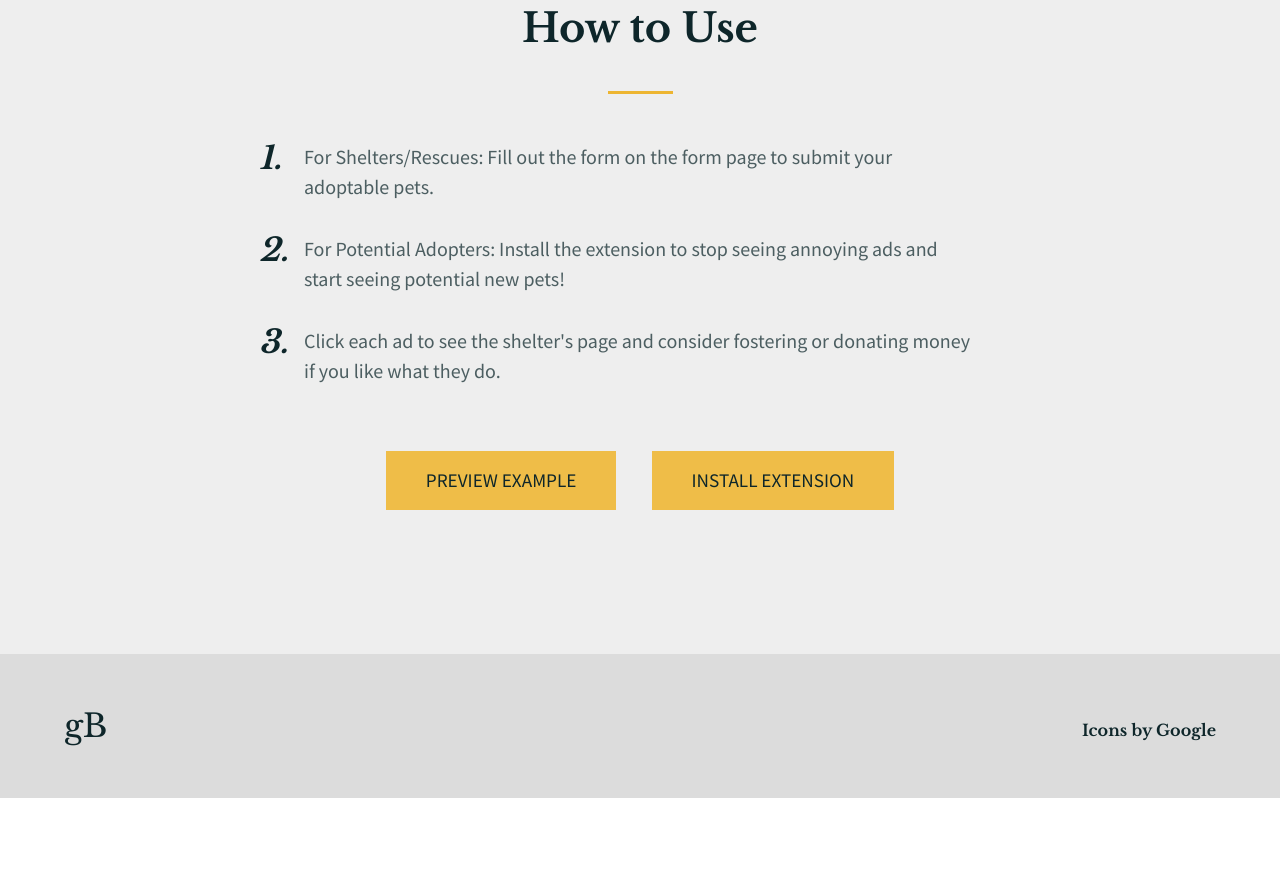
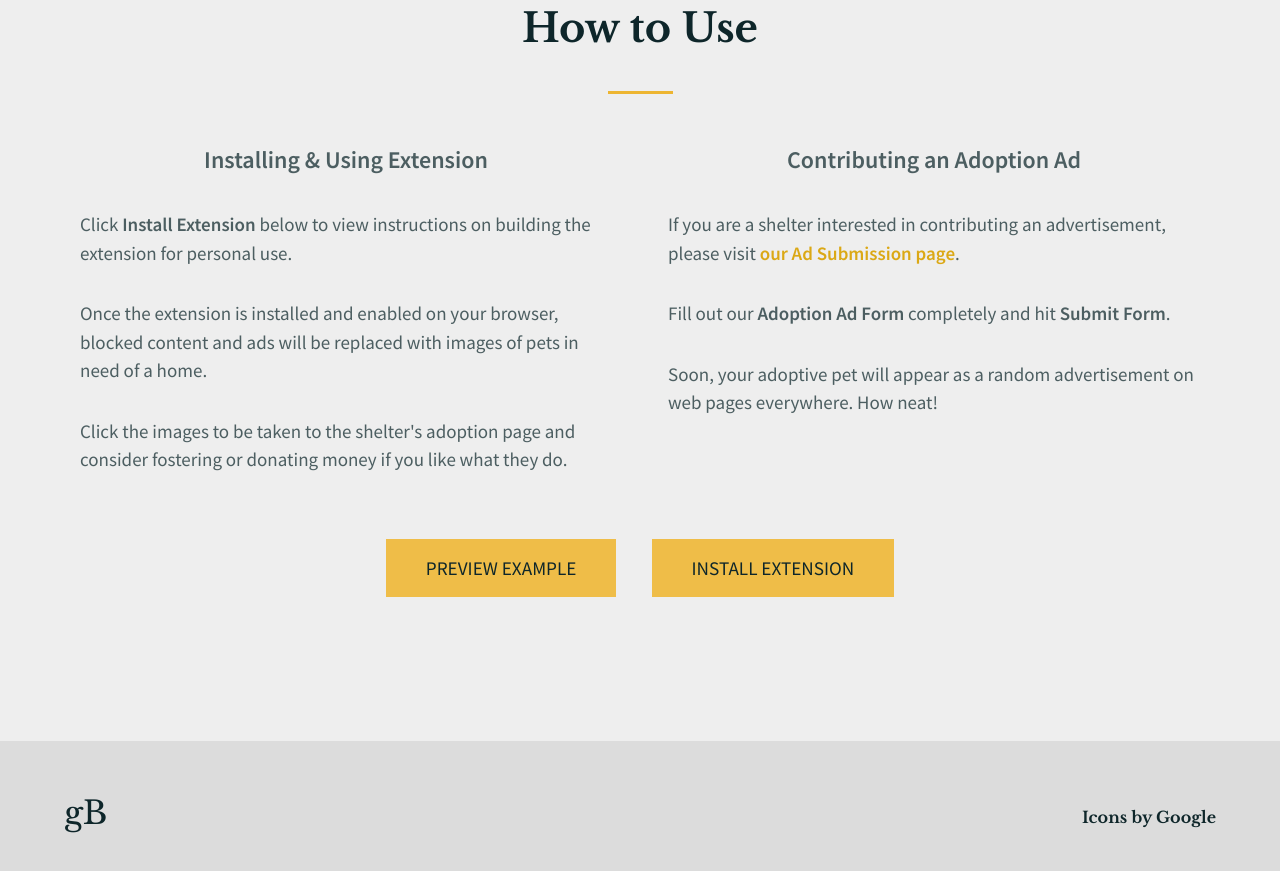
Before and after one commit to Good-Boye-Ads/good-boye, a website: page public/index.html in a window 1280 px wide. Shown: the part 860-1731 px from the top of the page. Before the commit the page ends 1658 px from the top, so only its background shows below. Drawn offline with nearby package versions, Linux system fonts and the light colour scheme.

Commit message:
fixed broken links, fixed 4k pug

```diff
--- a/public/css/gb_styles.css
+++ b/public/css/gb_styles.css
@@ -215,24 +215,36 @@ nav {
     font-size: 1.25rem;
     line-height: 1.5;
     color: #0e272bb8;
-    /* UGLY BTW make responsive */
-    padding: 0 15rem;
 }
 
-.main-instructions li {
-    margin-bottom: 2rem;
+/* new instructions section */
+
+.mi-info {
+    text-align: center;
 }
 
-.main-instructions .numero {
-    position: absolute;
-    color: #0e262a;
-    font-family: 'Libre Baskerville', serif;
-    font-weight: 700;
-    font-size: 2rem;
-    line-height: 1;
-    margin-left: -45px;
-    font-style: italic;
+.mi-subtitle {
+    font-size: 1.5rem;
+    font-weight: bold;
 }
+
+.mi-info p {
+    text-align: left;
+    margin-top: 2rem;
+    padding: 0 1rem;
+    font-size: 95%;
+}
+
+.mi-info p a {
+    color: #dba815;
+    font-weight: bold;
+}
+
+.mi-info strong {
+    color: #0e272bb8;
+}
+
+/* end new instructions section */
 
 .gb-buttons {
     text-align: center;
--- a/public/css/gb_styles_add.css
+++ b/public/css/gb_styles_add.css
@@ -43,3 +43,8 @@ nav {
     height: auto;
     border-radius: 0;
 }
+
+/* new */
+.main-instructions {
+    padding: 0 15rem;
+}
--- a/public/index.html
+++ b/public/index.html
@@ -24,7 +24,7 @@
                 <div class="container-nr">
                     <a id="nav-logo" href="/"><span>gB</span></a>
                     <div class="other-nav">
-                        <a href="#">install extension</a> <span class="slash">/</span> <a href="https://github.com/Good-Boye-Ads">view on github</a>
+                        <a target="_blank" href="https://github.com/Good-Boye-Ads/good-boye#installation">install extension</a> <span class="slash">/</span> <a target="_blank" href="https://github.com/Good-Boye-Ads">view on github</a>
                     </div>
                 </div>
             </nav>
@@ -36,7 +36,7 @@
                         <div class="sub-desc">
                             Interested in a pet? Download <strong>goodBoye</strong>, a browser extension that turns pesky consumer ads into cute adoption ads from shelters!
                             <br><br>
-                            <a>Learn more</a>
+                            <a id="gb-qs">Learn more</a>
                         </div>
                     </h2>
                 </div>
@@ -58,20 +58,31 @@
             <div class="container-nr">
                 <h1 class="title">How to Use</h1>
                 <div class="main-bar"></div>
-                <ul class="main-instructions">
-                    <li><span class="numero">1.</span>
-                        For Shelters/Rescues: Fill out the form on the form page to submit your adoptable pets.
-                    </li>
-                    <li><span class="numero">2.</span>
-                        For Potential Adopters: Install the extension to stop seeing annoying ads and start seeing potential new pets!
-                    </li>
-                    <li><span class="numero">3.</span>
-                        Click each ad to see the shelter's page and consider fostering or donating money if you like what they do.
-                    </li>
-                </ul>
+
+                <div id="how-to-use" class="main-instructions">
+                   <div class="columns">
+                      <div class="column is-half">
+                         <div class="mi-info">
+                            <h3 class="mi-subtitle">Installing &amp; Using Extension</h3>
+                            <p>Click <strong>Install Extension</strong> below to view instructions on building the extension for personal use.</p>
+                            <p>Once the extension is installed and enabled on your browser, blocked content and ads will be replaced with images of pets in need of a home.</p>
+                            <p>Click the images to be taken to the shelter's adoption page and consider fostering or donating money if you like what they do.</p>
+                         </div>
+                      </div>
+                      <div class="column is-half">
+                         <div class="mi-info">
+                            <h3 class="mi-subtitle">Contributing an Adoption Ad</h3>
+                            <p>If you are a shelter interested in contributing an advertisement, please visit <a href="/add-a-pet">our Ad Submission page</a>.</p>
+                            <p>Fill out our <strong>Adoption Ad Form</strong> completely and hit <strong>Submit Form</strong>.</p>
+                            <p>Soon, your adoptive pet will appear as a random advertisement on web pages everywhere. How neat!</p>
+                         </div>
+                      </div>
+                   </div>
+                </div>
+
                 <div class="gb-buttons">
-                    <a href="#">Preview Example</a>
-                    <a href="#">Install Extension</a>
+                    <a target="_blank" href="https://i.imgur.com/dAUXJUq.png">Preview Example</a>
+                    <a target="_blank" href="https://github.com/Good-Boye-Ads/good-boye#installation">Install Extension</a>
                 </div>
             </div>
         </section>
@@ -81,13 +92,16 @@
             <div class="container-nr">
                 <div class="footer-content">
                     <a href="/">gB</a>
-                    <a id="other-creds" href="#">
+                    <a target="_blank" id="other-creds" href="https://www.flaticon.com/authors/google">
                         <strong>Icons by Google</strong>
                     </a>
                 </div>
             </div>
         </section>
     </div>
+
+    <!-- scroll button -->
+    <script src="js/quickscroll.js"></script>
 </body>
 
 </html>
--- /dev/null
+++ b/public/js/quickscroll.js
@@ -0,0 +1,5 @@
+$(document).ready(function () {
+	$("#gb-qs").on("click", function() {
+        document.getElementById("how-to-use").scrollIntoView({behavior: "smooth"});
+    });
+});
```
Also changed, not shown: public/add.html (+1 -1 lines), 1 other file.
